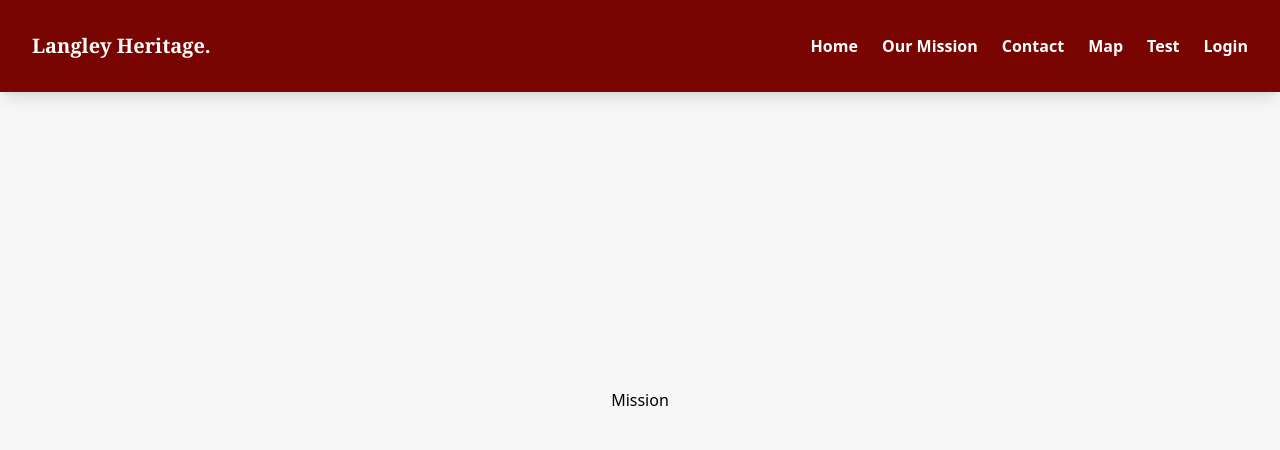
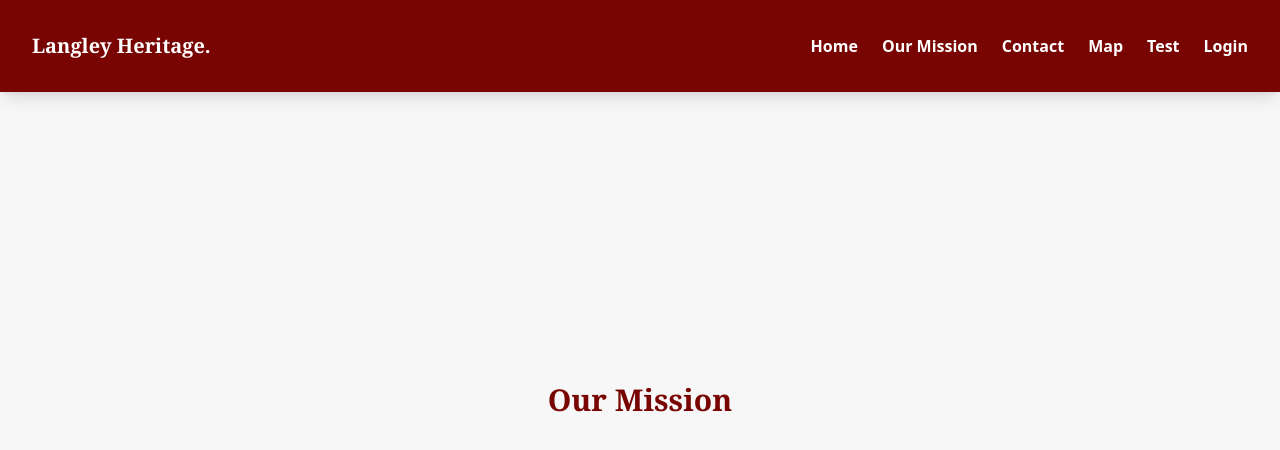
Before and after one commit to COMP2281/langley-heritage, a React (Vite) app in the folder langley-heritage/: page /mission in a window 1280 px wide. Shown: the top 450 px of the page. Built offline with nearby package versions, Linux system fonts and the light colour scheme.

Commit message:
Added title to 'our mission' and added comments

```diff
--- a/langley-heritage/frontend/src/App.jsx
+++ b/langley-heritage/frontend/src/App.jsx
@@ -11,6 +11,7 @@ import MapPage from './components/pages/mapPage';
 import './App.css'
 
 function App() {
+	// temporary example record
 	const exampleRecord = {
 		firstName: "John",
 		surname: "Doe",
--- a/langley-heritage/frontend/src/components/navbar.jsx
+++ b/langley-heritage/frontend/src/components/navbar.jsx
@@ -46,7 +46,7 @@ function NavBar() {
 						<Link
 							to={links[index]}
 							className={centerUnderlineHover}
-							onClick={() => setMenuOpen(false)} // Close menu when clicking a link
+							onClick={() => setMenuOpen(false)}
 						>
 							{item}
 						</Link>
--- a/langley-heritage/frontend/src/components/pages/login.jsx
+++ b/langley-heritage/frontend/src/components/pages/login.jsx
@@ -1,11 +1,15 @@
 import { useState } from 'react';
+
+// LINK TO BACKEND
 
 function Login() {
 	const [username, setUsername] = useState('');
 	const [password, setPassword] = useState('');
 
+    // to do
 	const handleSubmit = () => {};
 
+    // returns the page with log in form included(could be modularised)
 	return (
 		<div className="flex flex-col min-h-screen bg-[#F7F7F7]">
 			<div className="flex justify-center items-center flex-1">
@@ -20,7 +24,7 @@ function Login() {
                                 id="username"
                                 type="username"
                                 value={username}
-                                onChange={(e) => setUsername(e.target.value)}
+                                onChange={(inp) => setUsername(inp.target.value)}
                                 className="p-3 rounded-md border-none bg-white focus:outline-none focus:ring-0"
                                 placeholder="Enter your username"
                                 required
@@ -33,14 +37,13 @@ function Login() {
 								id="password"
 								type="password"
 								value={password}
-								onChange={(e) => setPassword(e.target.value)}
+								onChange={(inp) => setPassword(inp.target.value)}
 								className="p-3 rounded-md border-none bg-white focus:outline-none focus:ring-0"
 								placeholder="Enter your password"
 								required
 							/>
 						</div>
 
-						{/* Submit Button */}
 						<div className="flex justify-center">
 							<button
 								type="submit"
@@ -53,7 +56,6 @@ function Login() {
 				</div>
 			</div>
 
-			{/* Footer section */}
 			<div className="bg-[#780502] w-full h-20 fixed bottom-0 left-0 flex justify-center items-center">
 				<span className="text-white text-sm font-bold">If you are a member, login to make changes to the site</span>
 			</div>
--- a/langley-heritage/frontend/src/components/pages/ourmission.jsx
+++ b/langley-heritage/frontend/src/components/pages/ourmission.jsx
@@ -2,7 +2,9 @@
 function Mission(){
     return (
         <div className="flex flex-col justify-center items-center min-h-screen">
-            Mission
+            <h2 className="text-3xl font-bold font-serif text-[#780502]">
+                Our Mission
+            </h2>
 	    </div>
     );
 }
--- a/langley-heritage/frontend/src/components/pages/record.jsx
+++ b/langley-heritage/frontend/src/components/pages/record.jsx
@@ -1,6 +1,9 @@
 import personIcon from "../../../img/person_icon.png"
 
-function Record({record}){ // record : {firstName, surname, burialDate, age, plotNumber, BorA ,address, inscription, personalLinks, other}
+//TO BE USED BY BACKEND
+
+function Record({record}){
+    // Record Data
     const data = [
         { label: "Burial Date", value: record.burialDate },
         { label: "Age", value: record.age },
```
